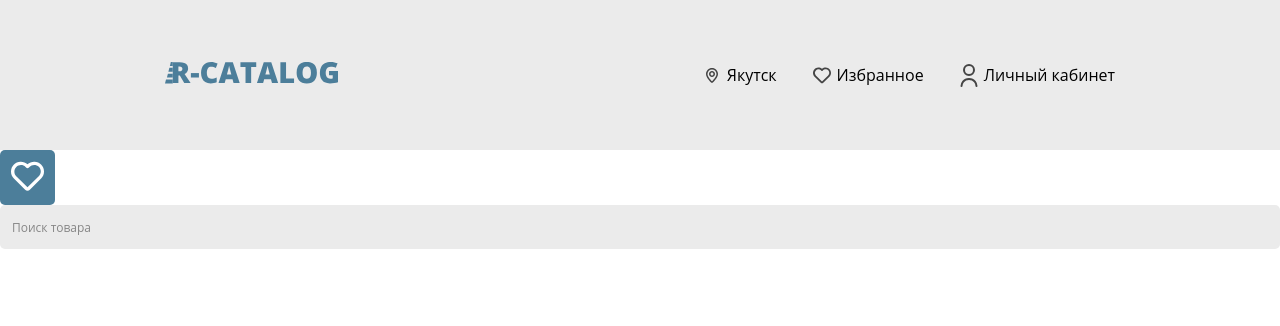
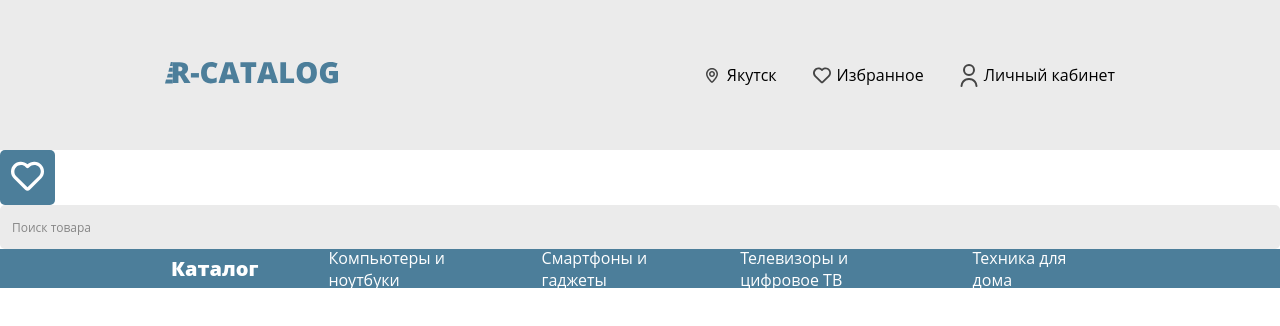
Before and after one commit to keepsake666/graphics-card-shop, a React (Create React App) app: page / in a window 1280 px wide. Shown: the top 326 px of the page. Built offline with nearby package versions, Linux system fonts and the light colour scheme.

Commit message:
feat: "добавил catalog"

```diff
--- a/src/App.tsx
+++ b/src/App.tsx
@@ -4,6 +4,7 @@ import { Header } from "./ui/header/header";
 import { Button } from "./ui/botton/button";
 import { Like } from "./ui/icon/like";
 import { Input } from "./ui/input/input";
+import { Catalog } from "./ui/catalog/catalog";
 
 function App() {
   const [value, setValue] = useState("");
@@ -17,6 +18,7 @@ function App() {
         onChange={(e) => setValue(e.target.value)}
         placeholder="Поиск товара"
       />
+      <Catalog />
     </div>
   );
 }
--- /dev/null
+++ b/src/ui/catalog/catalog.tsx
@@ -0,0 +1,26 @@
+import classNames from "classnames";
+import styles from "./styles.module.css";
+
+interface ICatalog {
+  extClassName?: string;
+  onClick?: () => void;
+}
+export const Catalog = ({ extClassName, onClick }: ICatalog) => {
+  return (
+    <div className={classNames(extClassName, styles.catalog)}>
+      <button
+        type="button"
+        onClick={onClick}
+        className={classNames(styles.button, "text")}
+      >
+        Каталог
+      </button>
+      <ul className={classNames(styles.list, "list")}>
+        <li className={styles.item}>Компьютеры и ноутбуки</li>
+        <li className={styles.item}>Смартфоны и гаджеты</li>
+        <li className={styles.item}>Телевизоры и цифровое ТВ</li>
+        <li className={styles.item}>Техника для дома</li>
+      </ul>
+    </div>
+  );
+};
--- /dev/null
+++ b/src/ui/catalog/styles.module.css
@@ -0,0 +1,51 @@
+.catalog {
+    display: flex;
+    align-items: center;
+    justify-content: center;
+    background: var(--colors-interface-background);
+    padding: 0 165px;
+    max-height: 39px;
+}
+
+.list {
+    display: flex;
+    color:var(--colors-interface-white);
+}
+
+.item {
+    display: flex;
+    align-items: center;
+    justify-content: center;
+    margin: 0;
+    padding: 0 24px;
+    cursor: pointer;
+    box-sizing: border-box;
+    height: 39px;
+    transition: var(--transition-hover);
+}
+
+.item:hover {
+    transition: var(--transition-hover);
+    box-shadow: 0 4px 4px 0 rgba(0, 0, 0, 0.25) inset;
+
+}
+
+.button {
+    display: flex;
+    align-items: center;
+    justify-content: center;
+    background: var(--colors-interface-background);
+    transition: var(--transition-hover);
+    cursor: pointer;
+    color: var(--colors-interface-white);
+    border: none;
+    box-sizing: border-box;
+    font-size: 20px;
+    font-weight: 800;
+    height: 39px;
+}
+
+.button:hover {
+    box-shadow: 0 4px 4px 0 rgba(0, 0, 0, 0.25) inset;
+    transition: var(--transition-hover);
+}
```
